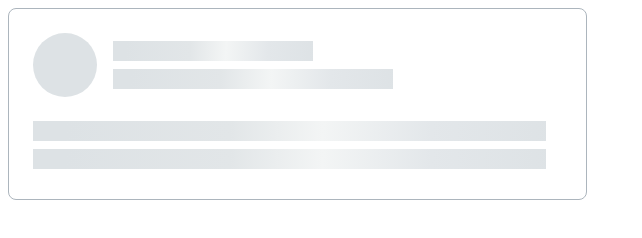
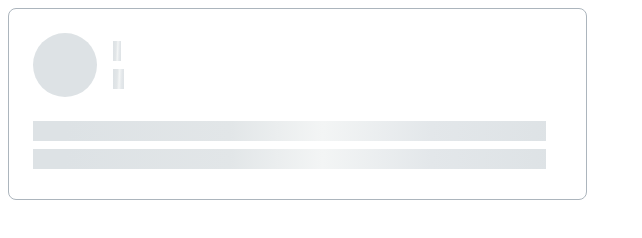
Before and after one commit to js-tasks-ru/htmlcss-20210916_murka8831, a website: page 04-lection2/02-skeleton/index.html in a window 1280 px wide. Shown: the whole page, without its empty margins (0-642 px from the left). Drawn offline with Linux system fonts and the light colour scheme.

Commit message:
error correction

```diff
--- a/04-lection2/02-skeleton/skeleton.css
+++ b/04-lection2/02-skeleton/skeleton.css
@@ -15,7 +15,7 @@
 
 .skeleton__line {
 	height: 20px;
-	background:  linear-gradient(92.51deg, #DDE2E5 6.44%, #E2E6E8 38.47%, #F3F5F5 56.48%, #E3E7EA 77.5%, #DDE2E5 102.52%);;
+	background:  linear-gradient(92.51deg, #DDE2E5 6.44%, #E2E6E8 38.47%, #F3F5F5 56.48%, #E3E7EA 77.5%, #DDE2E5 102.52%);
 	margin-bottom: 8px;
 }
 
@@ -38,7 +38,7 @@
 
 
 .skeleton__groupline {
-	width: 400px;
+/*	width: 400px;*/
 	display: flex;
 	flex-direction: column;
 }
```
